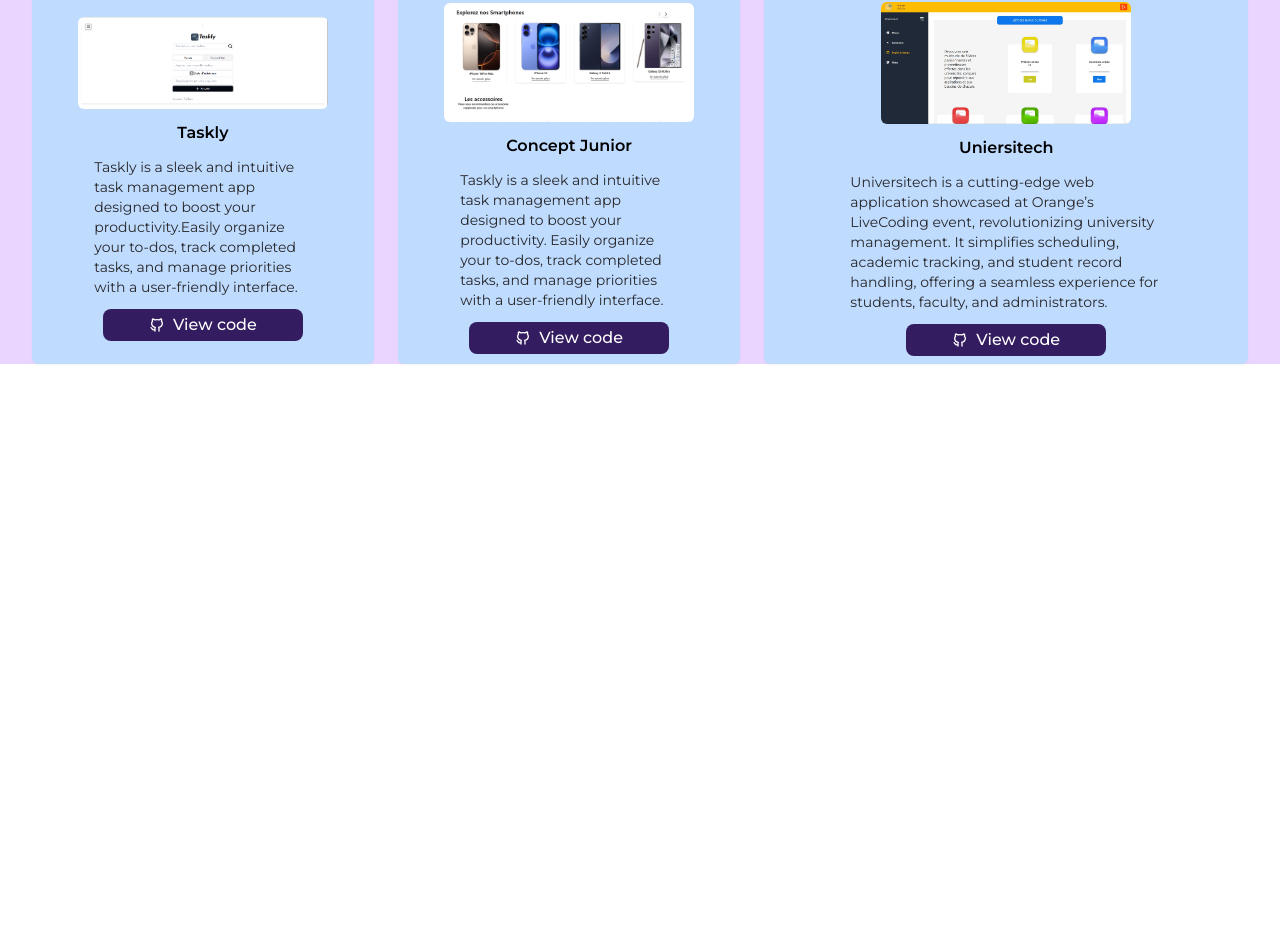
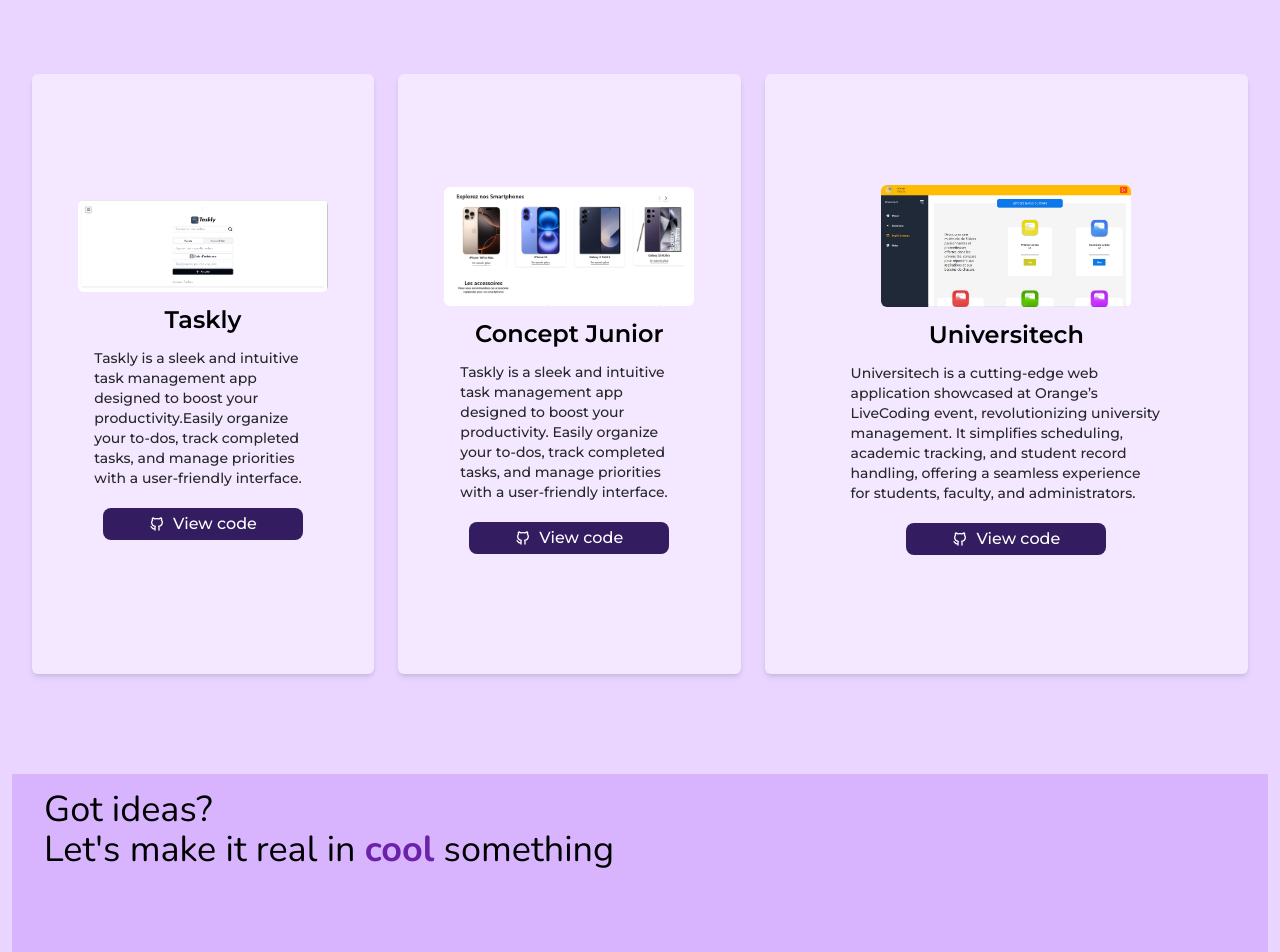
Before and after one commit to IannisG10/IannisG-portfolio, a React (Vite) app: page / in a window 1280 px wide. Shown: the part 1290-2242 px from the top of the page. Before the commit the page ends 1674 px from the top, so only its background shows below. Built offline with nearby package versions, Linux system fonts and the light colour scheme; a web font is replaced by a local one.

Commit message:
contact section

```diff
--- a/src/Layout/Project.tsx
+++ b/src/Layout/Project.tsx
@@ -10,6 +10,8 @@
 import AOS from 'aos'
 import 'aos/dist/aos.css'
 import MyProject from "../components/MyProject/MyProject";
+import Contact from "../components/Contact/Contact";
+import s from '../components/MyProject/Project.module.css'
 
 const Project: React.FC = ()=>{
 
@@ -70,9 +72,11 @@
                 </div>
 
                 {/* Project components  */}
-                <div className="flex justify-start my-5 px-5">
+                <div className={`flex justify-start my-20 px-5 py-5 ${s.projectHeight}`}>
                     <MyProject/>
                 </div>
+
+                <Contact/>
             </div>
         </>
     )
--- /dev/null
+++ b/src/components/Contact/Contact.tsx
@@ -0,0 +1,17 @@
+import React from "react";
+
+
+const Contact: React.FC = ()=>{
+    return(
+        <div className="bg-purple-300 mx-3 pl-8 pt-4">
+           <div className="flex flex-col gap-20">
+                <h1 className="font-nunito text-4xl">Got ideas? <br />Let's make it real in <span className="text-purple-800 font-bold">cool</span> something</h1>
+                <div>
+                    <h3 className="font-monsterrat font-bold text-base">I'm interested in..</h3>
+                </div>
+           </div>
+        </div>
+    )
+}
+
+export default Contact
--- a/src/components/MyProject/MyProject.tsx
+++ b/src/components/MyProject/MyProject.tsx
@@ -7,16 +7,16 @@
         <>
             {DataProject.map((item,index) => (
                 <div key={index}
-                    className="flex flex-col justify-center gap-3 p-2 mx-3 items-center bg-blue-200 shadow-sm rounded-md">
+                    className="flex flex-col justify-center gap-3 p-2 mx-3 items-center bg-purple-100 border-gray-50 shadow-md rounded-md">
                         <img src={`../../../public/${item.imageProject}.jpg`} alt={item.tittleProject}
-                             className="w-[250px] rounded-md"
+                             className="w-[250px] rounded-md cursor-pointer hover:scale-105 transition-all duration-300 ease-in-out"
                         />
-                        <h2 className="font-semibold font-monsterrat">{item.tittleProject}</h2>
+                        <h2 className="font-semibold font-monsterrat text-2xl">{item.tittleProject}</h2>
                         <div className="w-2/3 font-monsterrat">
-                            <p className="text-sm text-zinc-800">{item.description}</p>
+                            <p className="text-sm text-zinc-800 font-medium">{item.description}</p>
                         </div>
-                        <button className=" flex justify-center w-[200px] items-center gap-2 borde-none bg-[#331c60] font-monsterrat font-medium text-white
-                                px-3 py-1 rounded-lg">
+                        <button className="flex justify-center hover:scale-105 transition-all duration-300 ease-in-out w-[200px]
+                            items-center gap-2 m-2 borde-none bg-[#331c60] font-monsterrat font-medium text-white px-3 py-1 rounded-lg">
                                    <TbBrandGithub/> View code
                         </button>
                 </div>
--- /dev/null
+++ b/src/components/MyProject/Project.module.css
@@ -0,0 +1,3 @@
+.projectHeight{
+    height: 80vh;
+}
--- a/src/data/data.tsx
+++ b/src/data/data.tsx
@@ -17,7 +17,7 @@
     },
     {
         imageProject: 'Universitech',
-        tittleProject: 'Uniersitech',
+        tittleProject: 'Universitech',
         description: 'Universitech is a cutting-edge web application showcased at Orange’s LiveCoding event, revolutionizing university management. It simplifies scheduling, academic tracking, and student record handling, offering a seamless experience for students, faculty, and administrators.'
     }
 ]
```
